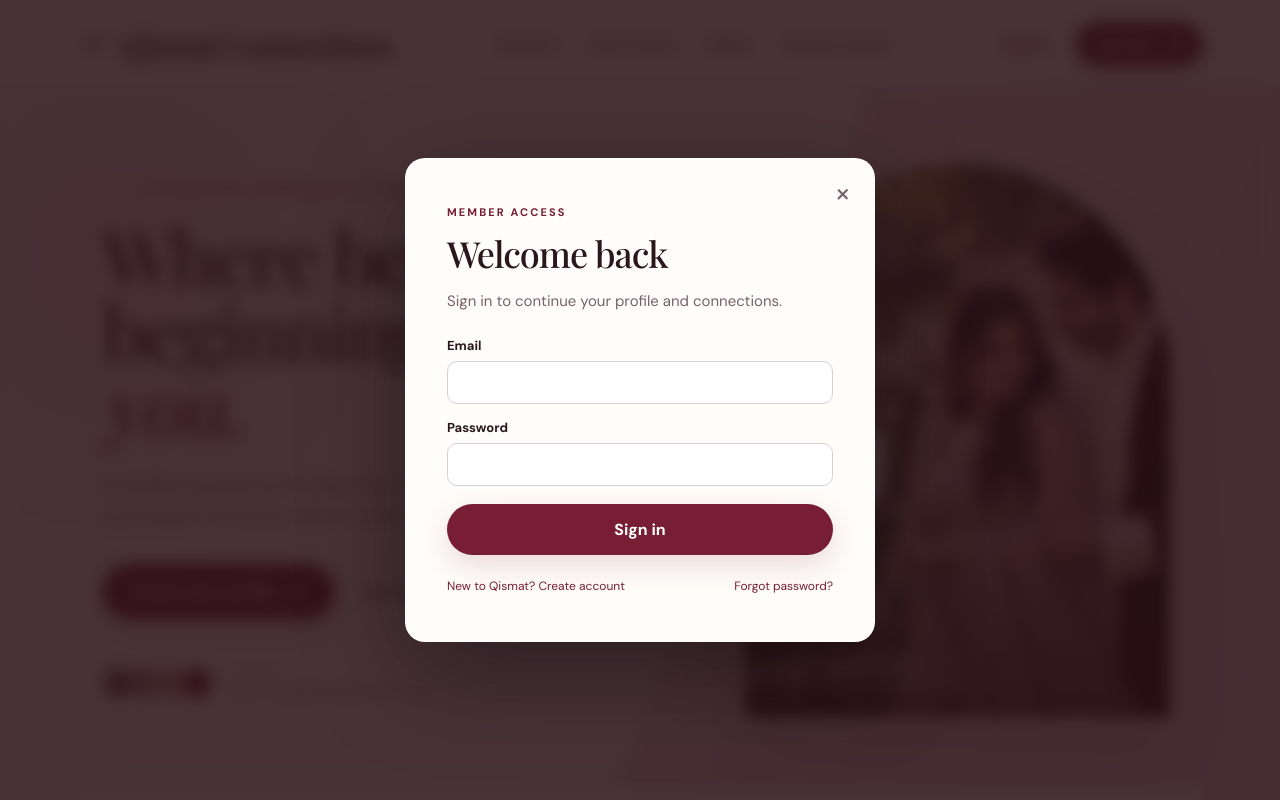
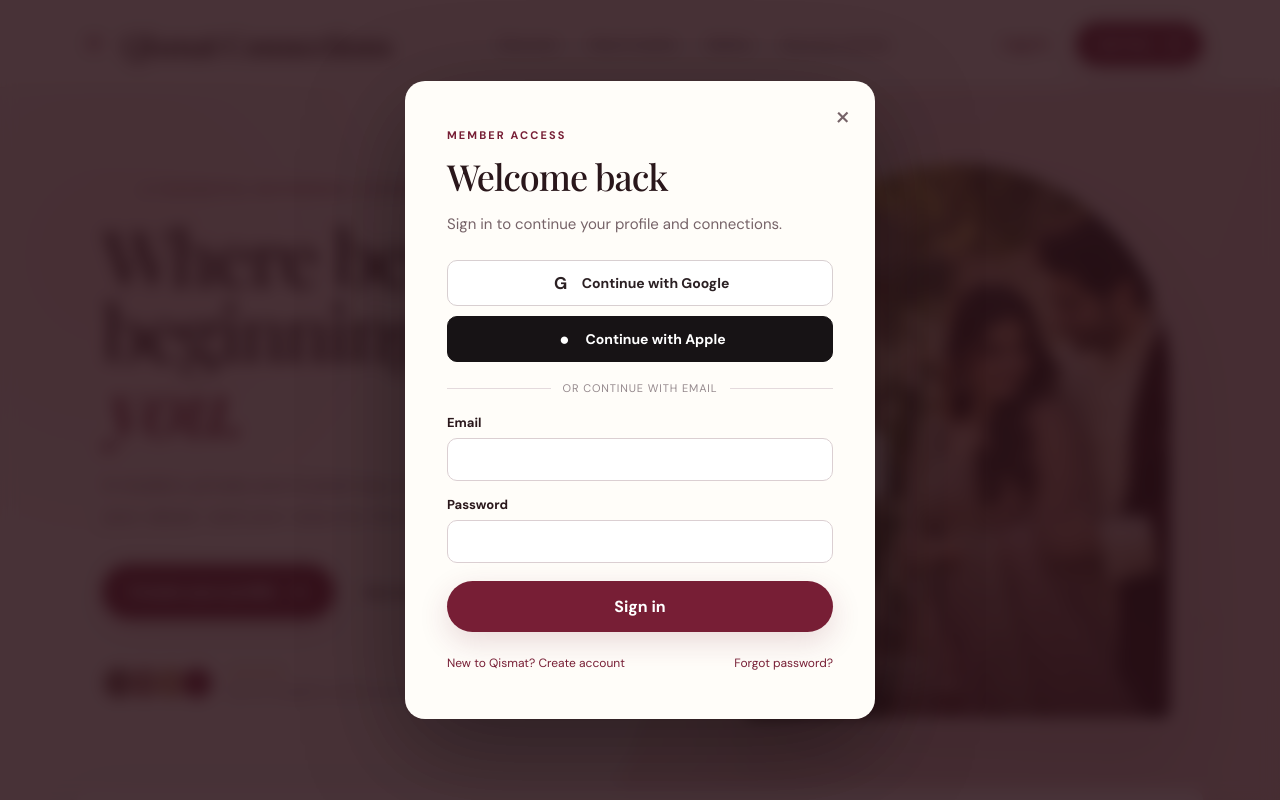
Before and after one commit to muntajeeb33-bit/qismat, a React (Vite) app in the folder web/: page / in a window 1280 px wide. Both pictures are taken after a click on the button "Log in". Shown: the top 800 px of the page. Built offline with nearby package versions, Linux system fonts and the light colour scheme; no server answers; a web font is replaced by a local one.

Commit message:
Add Google and Apple member sign-in

```diff
--- a/web/src/auth.jsx
+++ b/web/src/auth.jsx
@@ -1,7 +1,8 @@
 import React, { useEffect, useState } from 'react';
 import { exchangeFirebaseToken, getOnboardingStatus } from './api';
-import { firebaseConfigured, firebaseLogin, firebaseRegister, firebaseResetPassword } from './firebase';
+import { firebaseConfigured, firebaseLogin, firebaseRegister, firebaseResetPassword, firebaseSocialLogin, socialLoginConfigured } from './firebase';
 import './auth.css';
+import './social-auth.css';
 
 export function AuthPanel({ initialMode = 'login', onClose, onAuthenticated }) {
   const [mode, setMode] = useState(initialMode);
@@ -38,11 +39,26 @@
     finally { setBusy(false); }
   }
 
+  async function socialLogin(provider) {
+    setBusy(true); setMessage(''); setSuccess(false);
+    try {
+      const idToken = await firebaseSocialLogin(provider);
+      const data = await exchangeFirebaseToken(idToken);
+      onAuthenticated(data.user);
+    } catch (error) { setMessage(error.message || 'Unable to continue with social sign-in.'); }
+    finally { setBusy(false); }
+  }
+
   return <div className="auth-backdrop" role="dialog" aria-modal="true" aria-label="Member access"><section className="auth-panel">
     <button className="auth-close" onClick={onClose} aria-label="Close">×</button>
     <span className="kicker">Member access</span><h2>{mode === 'register' ? 'Create your Qismat account' : 'Welcome back'}</h2>
     <p>{mode === 'register' ? 'Start with a verified email. Your profile remains private until you complete it and opt into discovery.' : 'Sign in to continue your profile and connections.'}</p>
     {!firebaseConfigured && <div className="auth-notice error">Sign-in is not configured for this environment.</div>}
+    <div className="social-login">
+      <button type="button" className="social-button google" onClick={() => socialLogin('google')} disabled={busy || !socialLoginConfigured}><span aria-hidden="true">G</span>Continue with Google</button>
+      <button type="button" className="social-button apple" onClick={() => socialLogin('apple')} disabled={busy || !socialLoginConfigured}><span aria-hidden="true">●</span>Continue with Apple</button>
+    </div>
+    <div className="auth-divider"><span>or continue with email</span></div>
     <form onSubmit={submit}>
       {mode === 'register' && <label>Full name<input value={name} onChange={(event) => setName(event.target.value)} autoComplete="name" required /></label>}
       <label>Email<input type="email" value={email} onChange={(event) => setEmail(event.target.value)} autoComplete="email" required /></label>
--- a/web/src/firebase.js
+++ b/web/src/firebase.js
@@ -1,6 +1,18 @@
 import { API_BASE_URL } from './api';
+import { getApp, getApps, initializeApp } from 'firebase/app';
+import { getAuth, GoogleAuthProvider, OAuthProvider, signInWithPopup, signOut } from 'firebase/auth';
 
 export const firebaseConfigured = Boolean(API_BASE_URL);
+const socialConfig = {
+  apiKey: import.meta.env.VITE_FIREBASE_API_KEY?.trim(),
+  authDomain: import.meta.env.VITE_FIREBASE_AUTH_DOMAIN?.trim(),
+  projectId: import.meta.env.VITE_FIREBASE_PROJECT_ID?.trim(),
+};
+export const socialLoginConfigured = Boolean(socialConfig.apiKey && socialConfig.authDomain && socialConfig.projectId);
+const socialApp = socialLoginConfigured
+  ? (getApps().length ? getApp() : initializeApp(socialConfig))
+  : null;
+const socialAuth = socialApp ? getAuth(socialApp) : null;
 
 async function firebaseRequest(path, body) {
   let response;
@@ -33,4 +45,35 @@
   await firebaseRequest('password-reset', { email });
 }
 
-export const firebaseLogout = () => Promise.resolve();
+export async function firebaseSocialLogin(providerName) {
+  if (!socialAuth) throw new Error('Social sign-in is not configured for this environment.');
+
+  const provider = providerName === 'apple'
+    ? new OAuthProvider('apple.com')
+    : new GoogleAuthProvider();
+
+  if (providerName === 'apple') {
+    provider.addScope('email');
+    provider.addScope('name');
+  } else {
+    provider.setCustomParameters({ prompt: 'select_account' });
+  }
+
+  try {
+    const credential = await signInWithPopup(socialAuth, provider);
+    return credential.user.getIdToken(true);
+  } catch (error) {
+    const messages = {
+      'auth/operation-not-allowed': `${providerName === 'apple' ? 'Apple' : 'Google'} sign-in is not enabled in Firebase yet.`,
+      'auth/unauthorized-domain': 'This website domain is not authorized for social sign-in.',
+      'auth/popup-blocked': 'Your browser blocked the sign-in window. Allow pop-ups and try again.',
+      'auth/popup-closed-by-user': 'The sign-in window was closed before completion.',
+      'auth/cancelled-popup-request': 'The sign-in request was cancelled. Please try again.',
+      'auth/account-exists-with-different-credential': 'An account already exists for this email using another sign-in method.',
+      'auth/api-key-not-valid.-please-pass-a-valid-api-key.': 'Firebase configuration is invalid. Please contact support.',
+    };
+    throw new Error(messages[error?.code] || `Social sign-in could not be completed (${error?.code || 'unknown error'}).`);
+  }
+}
+
+export const firebaseLogout = () => socialAuth ? signOut(socialAuth) : Promise.resolve();
--- /dev/null
+++ b/web/src/social-auth.css
@@ -0,0 +1,67 @@
+.social-login {
+  display: grid;
+  gap: 10px;
+}
+
+.social-button {
+  width: 100%;
+  min-height: 46px;
+  display: flex;
+  align-items: center;
+  justify-content: center;
+  gap: 11px;
+  border: 1px solid #d8cfd1;
+  border-radius: 10px;
+  background: #fff;
+  color: #2b2023;
+  font-size: 14px;
+  font-weight: 700;
+}
+
+.social-button:hover {
+  border-color: #a98b94;
+  background: #fffafa;
+}
+
+.social-button:disabled {
+  opacity: .5;
+}
+
+.social-button span {
+  width: 20px;
+  font-size: 17px;
+  font-weight: 800;
+}
+
+.social-button.apple {
+  border-color: #171315;
+  background: #171315;
+  color: #fff;
+}
+
+.social-button.apple:hover {
+  background: #2c2729;
+}
+
+.auth-divider {
+  display: flex;
+  align-items: center;
+  gap: 12px;
+  margin: 19px 0;
+  color: #95898d;
+  font-size: 11px;
+  letter-spacing: .08em;
+  text-transform: uppercase;
+}
+
+.auth-divider::before,
+.auth-divider::after {
+  content: '';
+  height: 1px;
+  flex: 1;
+  background: #e4dadd;
+}
+
+.auth-divider span {
+  white-space: nowrap;
+}
```
